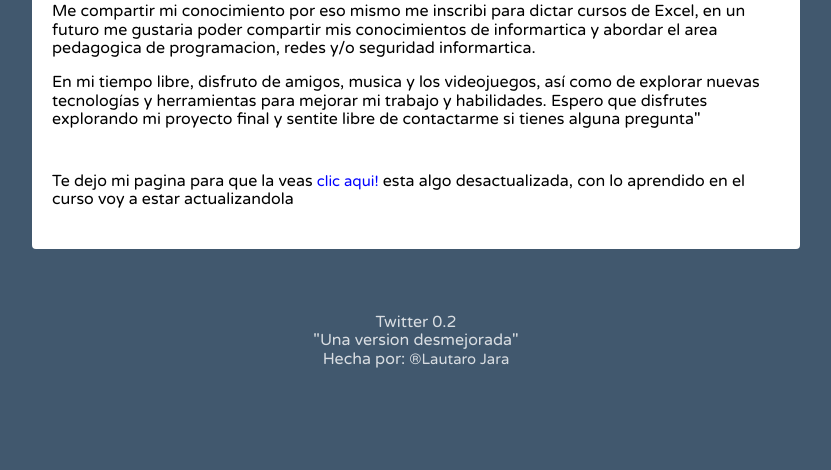
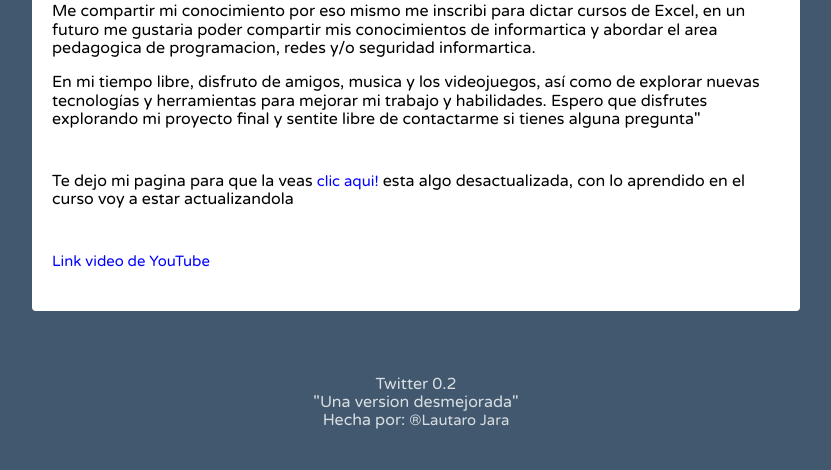
Before and after one commit to LJara92/proyecto_final_python_CoderHouse, a Django app: page /about/ in a window 1280 px wide. Shown: the part 850-1320 px from the top of the page, without its empty margins (224-1055 px from the left). Before the commit the page ends 1218 px from the top, so only its background shows below. Run offline with Django 3.2, Linux system fonts and the light colour scheme.

Commit message:
Link youtube

```diff
--- a/social/templates/social/about.html
+++ b/social/templates/social/about.html
@@ -23,6 +23,8 @@
     <p>En mi tiempo libre, disfruto de amigos, musica y los videojuegos, así como de explorar nuevas tecnologías y herramientas para mejorar mi trabajo y habilidades. Espero que disfrutes explorando mi proyecto final y sentite libre de contactarme si tienes alguna pregunta"</p>
     <br>
     <p>Te dejo mi pagina para que la veas <a href='https://ljara92.github.io/' style="color: blue">clic aqui!</a> esta algo desactualizada, con lo aprendido en el curso voy a estar actualizandola</p>
+    <br>
+    <p><a href="https://www.youtube.com/watch?v=4P9l9td9qZg&ab_channel=lautarojara/" style="color:blue">Link video de YouTube</a></p>
 </div>
 
 {% endblock %}
```
